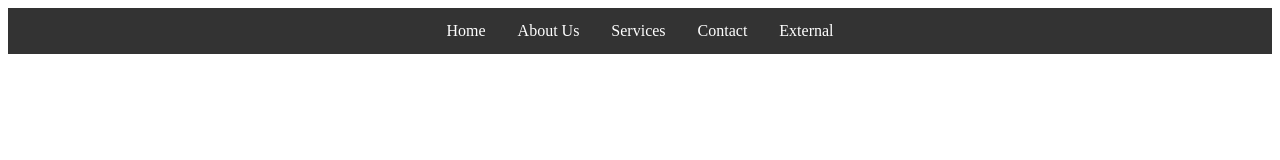
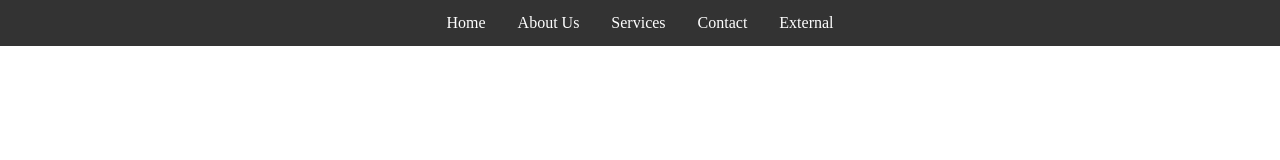
Before and after one commit to jenlee-tech/Voyage11-solo-project-tier1, a plain HTML site: page index.html in a window 1280 px wide. Drawn offline with Linux system fonts and the light colour scheme.

Commit message:
filled nav bar to top portion of page

```diff
--- a/css/main.css
+++ b/css/main.css
@@ -1,12 +1,18 @@
+body {
+    margin: 0%;
+}
+
+
+
 #nav {
     text-align: center;
     background-color: #333;
-
-
+    padding-top: 0%;
+    width: 100%;
 }
 
 
-/*styling for navigation bar*/
+/*styling for navigation bar.ul*/
 ul {
     display: inline-block;
     list-style-type: none;
```
